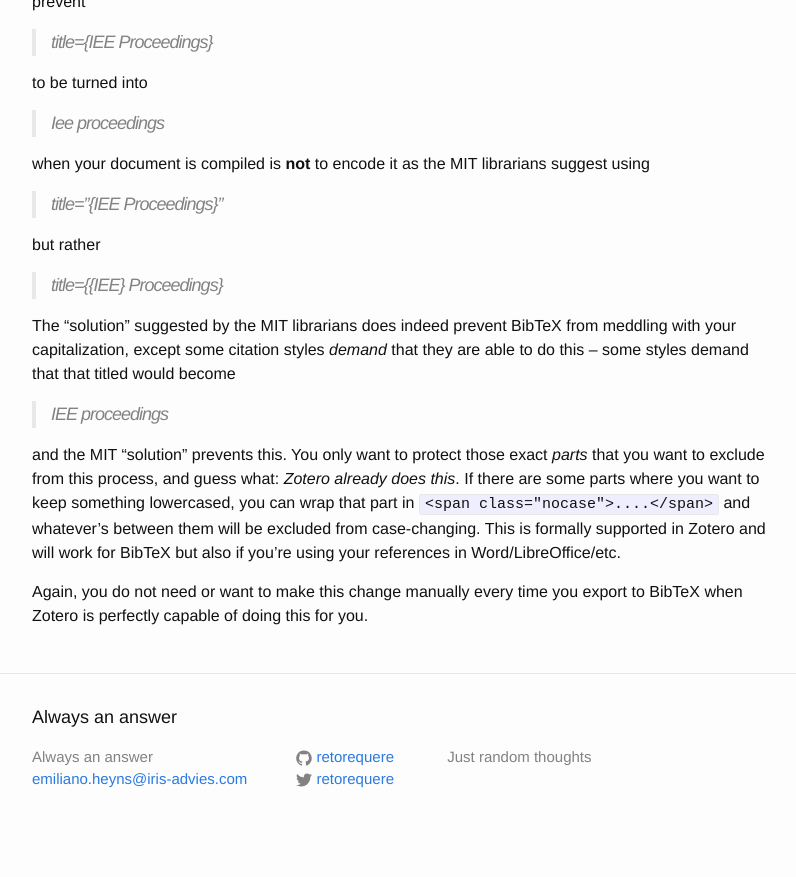
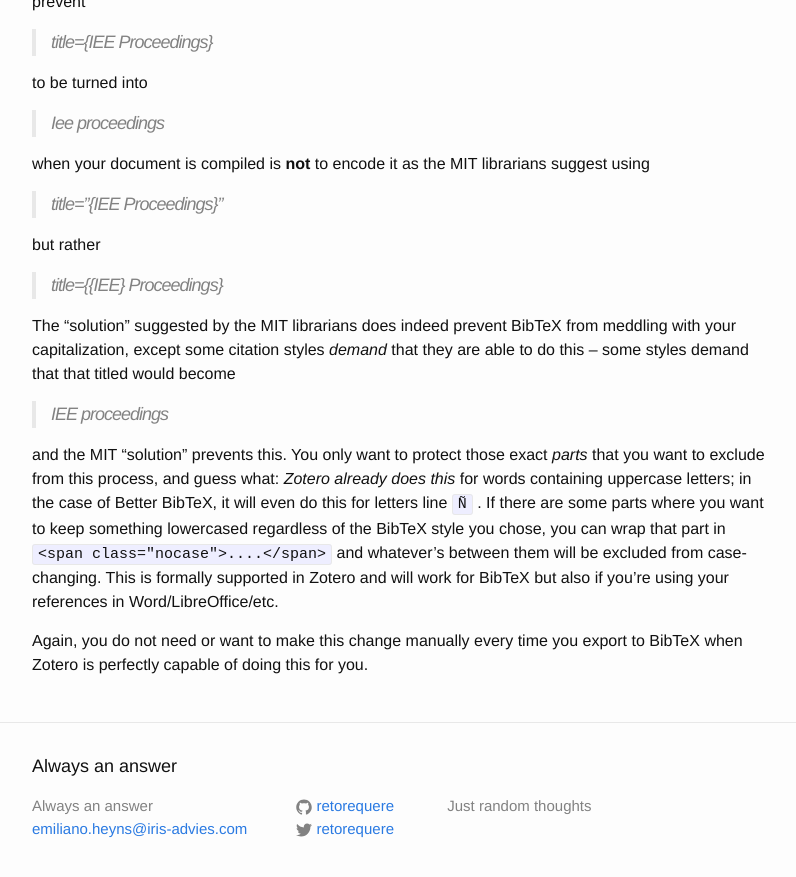
Before and after one commit to AllThatIsTheCase/AllThatIsTheCase.github.io, a Jekyll site: the page built from mit.md, in a window 1280 px wide and 900 px high, scrolled down 1001 px. Shown: the top 877 px of the window, without its empty margins (238-1034 px from the left). Built offline with Jekyll 4.4.1, drawn with Linux system fonts in a browser that asks for light colours; before the commit the page ends 1852 px from its top, so only the background shows below that.

Commit message:
Update mit.md

```diff
--- a/mit.md
+++ b/mit.md
@@ -61,8 +61,8 @@ some citation styles *demand* that they are able to do this -- some styles deman
 > IEE proceedings
 
 and the MIT "solution" prevents this. You only want to protect those exact *parts* that you want to exclude from this
-process, and guess what: *Zotero already does this*. If there are some parts where you want to keep something
-lowercased, you can wrap that part in `<span class="nocase">....</span>` and whatever's between them will be excluded
+process, and guess what: *Zotero already does this* for words containing uppercase letters; in the case of Better BibTeX, it will even do this for letters line `Ñ` . If there are some parts where you want to keep something
+lowercased regardless of the BibTeX style you chose, you can wrap that part in `<span class="nocase">....</span>` and whatever's between them will be excluded
 from case-changing. This is formally supported in Zotero and will work for BibTeX but also if you're using your
 references in Word/LibreOffice/etc.
 
```
